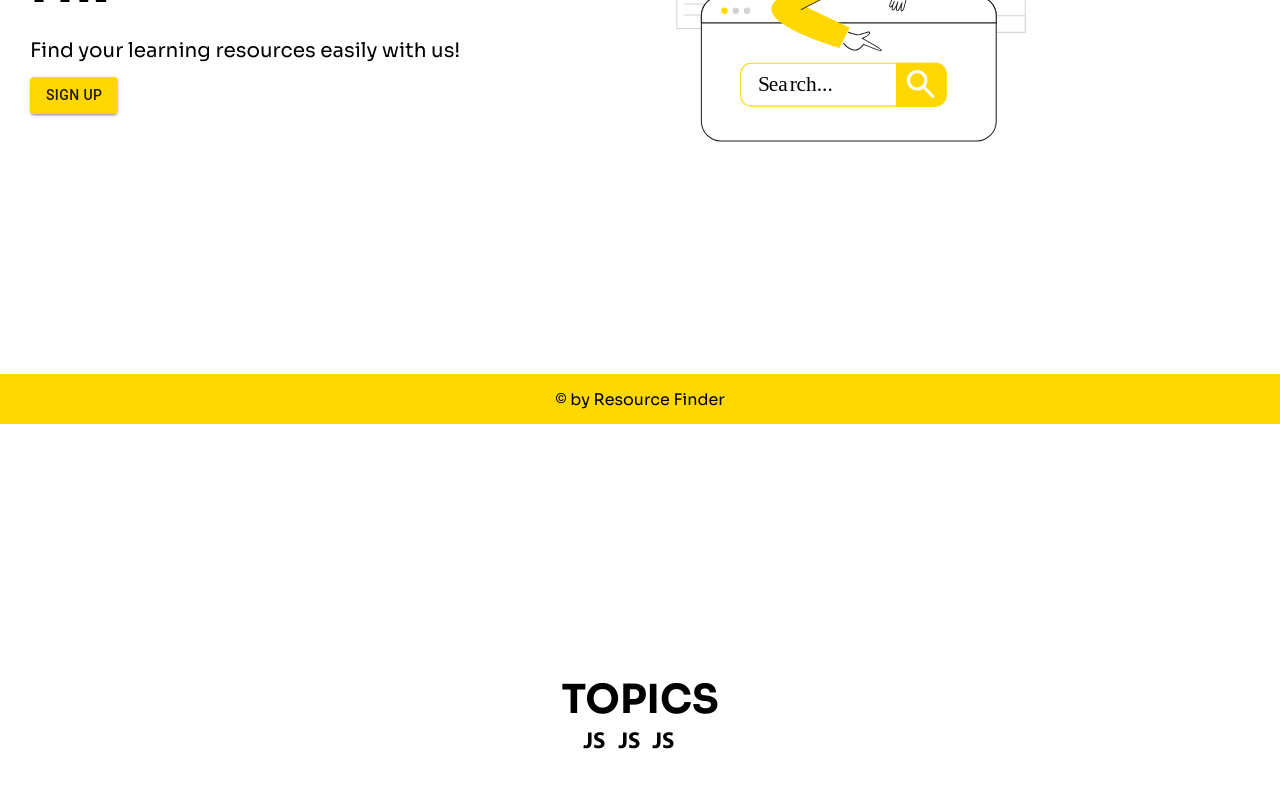
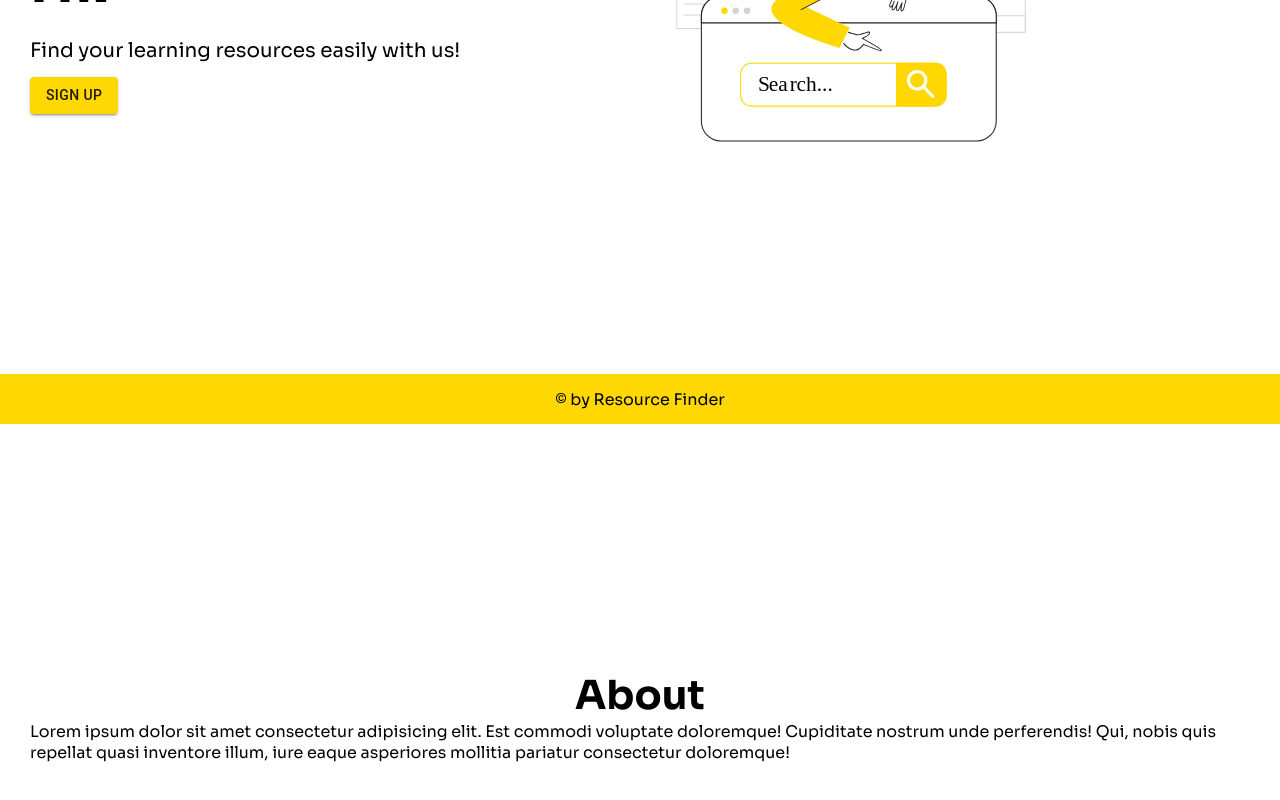
Before and after one commit to piall/resource-finder, a Next.js app: page / in a window 1280 px wide. Shown: the part 376-1176 px from the top of the page. Built offline with nearby package versions, Linux system fonts and the light colour scheme.

Commit message:
Update home page

```diff
--- a/src/components/public/Home.jsx
+++ b/src/components/public/Home.jsx
@@ -39,6 +39,17 @@ export default function PublicHome() {
               </Grid>
             </Grid>
           </section>
+          <section id="About" className={styles.section}>
+            <div className="title">
+              <h1>About</h1>
+            </div>
+            <p>
+              Lorem ipsum dolor sit amet consectetur adipisicing elit. Est
+              commodi voluptate doloremque! Cupiditate nostrum unde perferendis!
+              Qui, nobis quis repellat quasi inventore illum, iure eaque
+              asperiores mollitia pariatur consectetur doloremque!
+            </p>
+          </section>
           <section id="Topics" className={styles.section}>
             <div className="title">
               <h1>TOPICS</h1>
```
